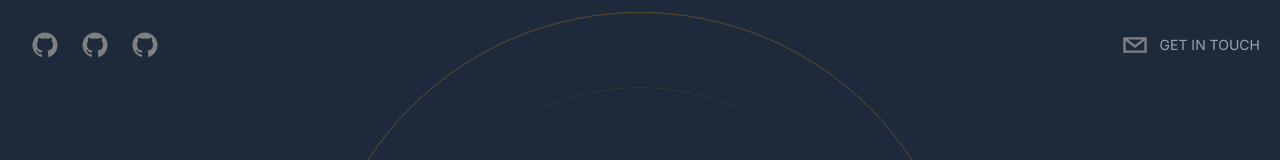
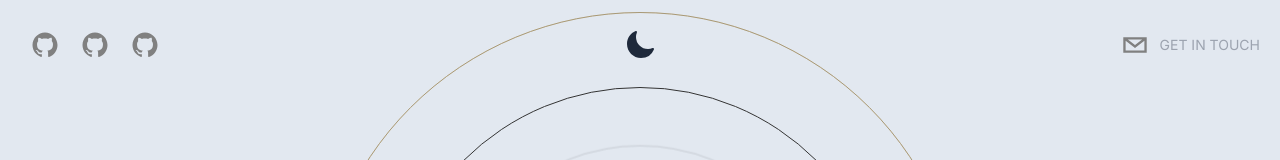
Before and after one commit to ErnestLeung52/ernest-portfolio-website, a Next.js app: page / in a window 1280 px wide. Shown: the top 160 px of the page. Built offline with nearby package versions, Linux system fonts and the light colour scheme.

Commit message:
Added light/dark toggle button

```diff
--- a/app/layout.tsx
+++ b/app/layout.tsx
@@ -1,16 +1,17 @@
+'use client';
+
 import './globals.css';
 import { Inter } from 'next/font/google';
+import { ThemeProvider } from 'next-themes';
 
 const inter = Inter({ subsets: ['latin'] });
-
-export const metadata = {
-	title: "Ernest' Portfolio",
-};
 
 export default function RootLayout({ children }: { children: React.ReactNode }) {
 	return (
 		<html lang='en'>
-			<body className={`${inter.className}`}>{children}</body>
+			<body className={`${inter.className}`}>
+				<ThemeProvider attribute='class'>{children}</ThemeProvider>
+			</body>
 		</html>
 	);
 }
--- a/app/page.tsx
+++ b/app/page.tsx
@@ -8,10 +8,14 @@ import SmoothScrollLink from '@/components/SmoothScroll';
 import WorkExperience from '@/components/WorkExperience';
 import Image from 'next/image';
 
+export const metadata = {
+	title: "Ernest' Portfolio",
+};
+
 export default function Home() {
 	return (
 		// z-0 base layer
-		<div className=' bg-slate-800 text-slate-100 h-screen snap-y snap-mandatory overflow-y-scroll overflow-x-hidden z-0 scrollbar scrollbar-track-gray-400/20 scrollbar-thumb-gray-400'>
+		<div className=' dark:bg-slate-800 bg-slate-200 text-slate-100 h-screen snap-y snap-mandatory overflow-y-scroll overflow-x-hidden z-0 scrollbar scrollbar-track-gray-400/20 scrollbar-thumb-gray-400'>
 			{/* Header */}
 			<Header />
 
--- a/components/Header.tsx
+++ b/components/Header.tsx
@@ -3,6 +3,7 @@
 import React from 'react';
 import { SocialIcon } from 'react-social-icons';
 import { motion } from 'framer-motion';
+import ThemeToggleButton from './ThemeToggleButton';
 
 type Props = {};
 
@@ -21,6 +22,8 @@ export default function Header({}: Props) {
 				<SocialIcon url='https://github.com/ErnestLeung52' fgColor='gray' bgColor='transparent' />
 			</motion.div>
 
+			<ThemeToggleButton />
+
 			<motion.div
 				initial={{ x: 500, opacity: 0, scale: 0.5 }}
 				animate={{ x: 0, opacity: 1, scale: 1 }}
--- /dev/null
+++ b/components/ThemeToggleButton.tsx
@@ -0,0 +1,21 @@
+'use client';
+import React from 'react';
+import { useTheme } from 'next-themes';
+import { MoonIcon, SunIcon } from '@heroicons/react/24/solid';
+
+type Props = {};
+
+const ThemeToggleButton = (props: Props) => {
+	const { systemTheme, theme, setTheme } = useTheme();
+	const currentTheme = theme === 'system' ? systemTheme : theme;
+
+	const changeThemeHandler = () => (theme == 'dark' ? setTheme('light') : setTheme('dark'));
+
+	return (
+		<div className='w-8 h-8 text-slate-800 dark:text-slate-500 cursor-pointer'>
+			{theme === 'dark' ? <SunIcon onClick={changeThemeHandler} /> : <MoonIcon onClick={changeThemeHandler} />}
+		</div>
+	);
+};
+
+export default ThemeToggleButton;
--- a/tailwind.config.js
+++ b/tailwind.config.js
@@ -1,5 +1,6 @@
 /** @type {import('tailwindcss').Config} */
 module.exports = {
+	darkMode: 'class',
 	content: [
 		'./pages/**/*.{js,ts,jsx,tsx,mdx}',
 		'./components/**/*.{js,ts,jsx,tsx,mdx}',
```
